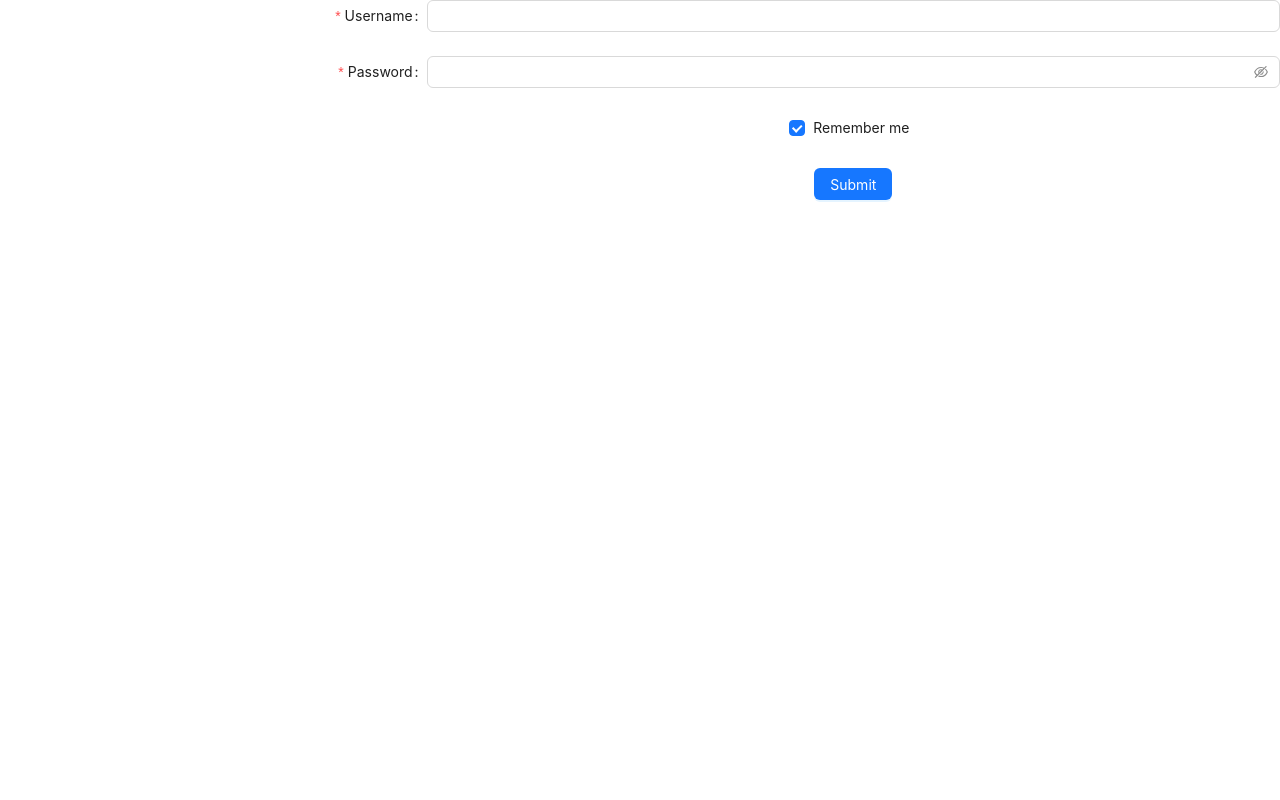
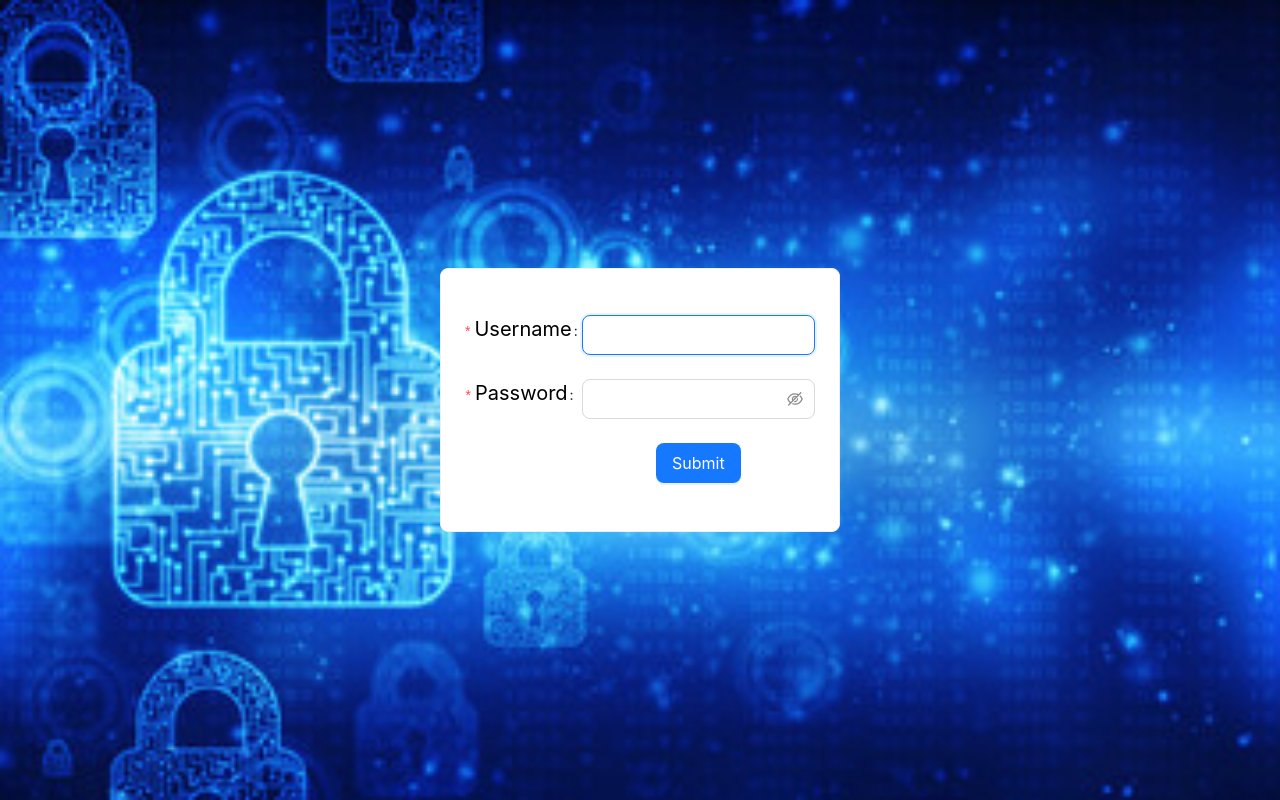
Before and after one commit to vaibhavpathak99/Formloginvalidation, a React (Create React App) app: page / in a window 1280 px wide. Built offline with nearby package versions, Linux system fonts and the light colour scheme.

Commit message:
background img set

```diff
--- a/src/App.js
+++ b/src/App.js
@@ -2,7 +2,6 @@
 import React from 'react';
 import { Route, Routes } from 'react-router-dom';
 import './App.css';
-// import Form from './Form'
 import Home from './Home';
 import Login from './Login';
 
@@ -12,7 +11,8 @@ function App() {
       <Routes>
         <Route path="*" element={<Login />}>
         </Route>
-        <Route path="home" element={<Home />}></Route>
+        <Route path="home" element={<Home />}>
+        </Route>
       </Routes>
 
     </div>
--- a/src/Home.js
+++ b/src/Home.js
@@ -2,7 +2,9 @@ import React from 'react'
 
 function Home() {
   return (
-    <div>yes i am in home</div>
+    <div>
+      <h1>Login Succesfully!!</h1>
+    </div>
   )
 }
 
--- a/src/Login.js
+++ b/src/Login.js
@@ -1,8 +1,19 @@
-import React from 'react';
-import { Button, Checkbox, Form, Input } from 'antd';
+import React, { useState } from 'react';
+import { Button, Checkbox, Form, Input, Card, message } from 'antd';
+// const { Title } = Typography;
+// import Typography from '@mui/material/Typography';
 import { useNavigate } from 'react-router-dom';
+import loginpage from '../src/Images/loginpage.jpg'
+
 const Login = () => {
 
+  const [messageApi, contextHolder] = message.useMessage();
+  const info = () => {
+    messageApi.open({
+      type: 'error',
+      content: 'please enter a login first!!'
+    })
+  };
   const navigate = useNavigate();
   const onFinish = (values) => {
     console.log('Success:', values);
@@ -11,7 +22,38 @@ const Login = () => {
   const onFinishFailed = (errorInfo) => {
     console.log('Failed:', errorInfo);
   };
+
   return (
+    <div
+      style={{
+        height: "100vh",
+        backgroundImage: `url(${loginpage})`,
+        backgroundSize: "cover",
+        textAlign: "center",
+        alignItems: "center",
+      }}
+    >
+      <div
+        style={{
+          minWidth: "100%",
+          minHeight: "100%",
+          textAlign: "center",
+          display: "-webkit-flex",
+          alignItems: "center",
+        }}
+      >
+        <Card
+          bordered={true}
+          hoverable={true}
+          style={{
+            margin: "Auto",
+            width: "400px",
+            backgroundColor: ""
+          }}
+
+        >
+          <br></br>
+
           <Form
             name="basic"
             labelCol={{
@@ -28,7 +70,109 @@ const Login = () => {
             autoComplete="off"
           >
             <Form.Item
+              style={{ color: "black" }}
+              label={
+                <p
+                  style={{
+                    fontSize: "20px",
+                    color: "black",
+                    marginTop: "18px",
+                  }}
+                >
+                  Username
+                </p>
+              }
+              name="username"
+              rules={[
+                {
+                  required: true,
+                  message: "Please input your username!",
+
+                },
+              ]}
+            >
+              <Input size="large" autoFocus />
+            </Form.Item>
+
+            <Form.Item
+              label={
+                <p
+                  style={{
+                    color: "black",
+                    fontSize: "20px",
+                    marginTop: "18px",
+                  }}
+                >
+                  Password
+                </p>
+              }
+              name="password"
+              rules={[
+                {
+                  required: true,
+                  message: "Please input your password!",
+                },
+              ]}
+            >
+              <Input.Password size="large" />
+            </Form.Item>
+
+            <Form.Item
+              wrapperCol={{
+                offset: 8,
+                span: 16,
+              }}
+            >
+              {contextHolder}
+              <Button
+
+                type="primary" onClick={info}
+                htmlType="submit"
+                size="large"
+
+
+              >
+                Submit
+              </Button>
+            </Form.Item>
+          </Form>
+        </Card>
+      </div>
+    </div>
+
+  )
+};
+export default Login;
+
+
+
+
+
+
+
+
+
+
+
+{/* <Form
+name="basic"
+labelCol={{
+  span: 8,
+  width:"20px",
+}}
+wrapperCol={{
+  span: 16,
+}}
+initialValues={{
+  remember: true,
+}}
+onFinish={onFinish}
+onFinishFailed={onFinishFailed}
+autoComplete="off"
+>
+<Form.Item
   label="Username"
+
   name="username"
   rules={[
     {
@@ -76,10 +220,4 @@ const Login = () => {
     Submit
   </Button>
 </Form.Item>
-    </Form>
-  );
-};
-export default Login;
-{/* <Button variant="primary" className='button' onClick={() => {
-            navigate('data')
-          }}  >View Data</Button>{' '} */}
+</Form> */}
```
Also changed, not shown: src/Images/loginpage.jpg (added). Lines whose indentation alone changed are shown as unchanged.
